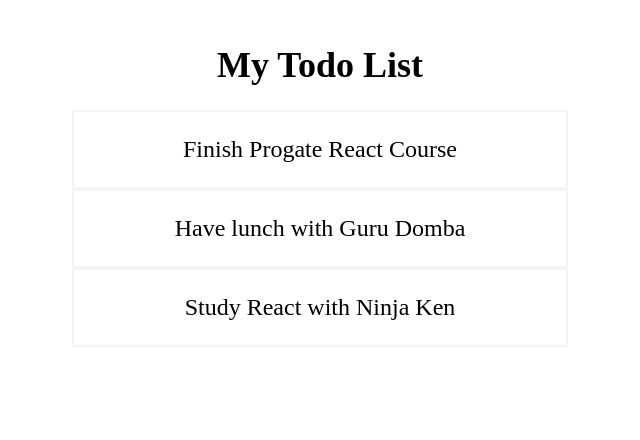
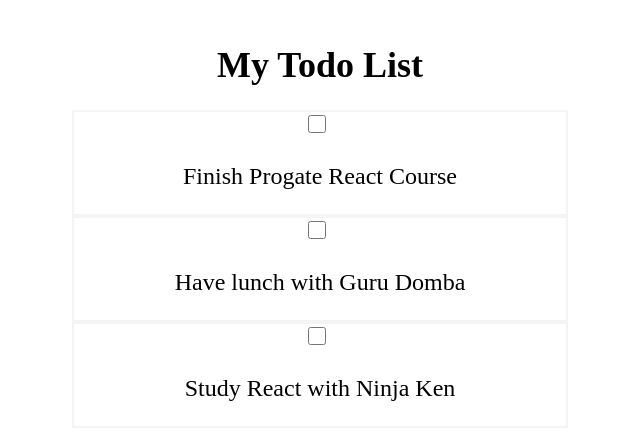
Before and after one commit to MuhammadAkaSahadi/Todo-List-React, a React (Vite) app: page / in a window 1280 px wide. Shown: the top 440 px of the page, without its empty margins (320-960 px from the left). Built offline with nearby package versions, Linux system fonts and the light colour scheme.

Commit message:
Develop toggle todo feature

```diff
--- a/src/App.jsx
+++ b/src/App.jsx
@@ -20,7 +20,15 @@
     }
   ])
 
-console.log(todos)
+  const toggleCompleted = (todoId) => {
+    const updatedTodos = todos.map((todo) => {
+      if (todo.id === todoId) {
+        todo.completed = !todo.completed
+      }
+      return todo
+    })
+    setTodos(updatedTodos)
+  }
 
   return (
     <>
@@ -28,7 +36,7 @@
         <h1 style={styles.title}>
           My Todo List
         </h1>
-        <Todos Mytodos={todos}/>
+        <Todos Mytodos={todos} MytoggleCompleted={toggleCompleted}/>
       </div>
     </>
   )
--- a/src/components/TodoItem.jsx
+++ b/src/components/TodoItem.jsx
@@ -1,8 +1,17 @@
-const TodoItem = ({ Mytodo }) => { // Todo disini diambil dari nama props todo
+const TodoItem = ({ MytodoList, MytoggleIsCompleted }) => { // Todo disini diambil dari nama props todo
+    const getTodoTitleStyle = () => {
+        if (MytodoList.completed === true) {
+            return { textDecoration: 'line-through' }
+        } else {
+            return { textDecoration: 'none' }
+        }
+    }
+
     return (
         <div style={styles.todoItem}>
-            <p>
-                {Mytodo.title}
+            <input type="checkbox" style={styles.checkbox} onChange={() => MytoggleIsCompleted(MytodoList.id)}/>
+            <p style={getTodoTitleStyle()}>
+                {MytodoList.title}
             </p>
         </div>
     )
@@ -13,6 +22,11 @@
         border: '2px solid #f4f4f4',
         fontSize: '24px',
     },
+    checkbox: {
+    marginRight: '10px',
+    height: '18px',
+    width: '18px',
+    },
 }
 
 export default TodoItem
--- a/src/components/Todos.jsx
+++ b/src/components/Todos.jsx
@@ -1,11 +1,11 @@
 import TodoItem from './TodoItem'
 
-const Todos = ({ Mytodos }) => { // // Jadi { Mytodos } di Todos.jsx diambil dari <Todos Mytodos={todos}/> yang ada di App.jsx, bukan dari const [todos, setTodos] secara langsung karena itu state bukan props.
+const Todos = ({ Mytodos, MytoggleCompleted }) => { // // Jadi { Mytodos } di Todos.jsx diambil dari <Todos Mytodos={todos}/> yang ada di App.jsx, bukan dari const [todos, setTodos] secara langsung karena itu state bukan props.
     return (
         <div style={styles.container}>
             {Mytodos.map((todo) => {
                 return (
-                    <TodoItem key={todo.id} Mytodo={todo}/>
+                    <TodoItem key={todo.id} MytodoList={todo} MytoggleIsCompleted={MytoggleCompleted}/>
                 )
             })}
         </div>
```
